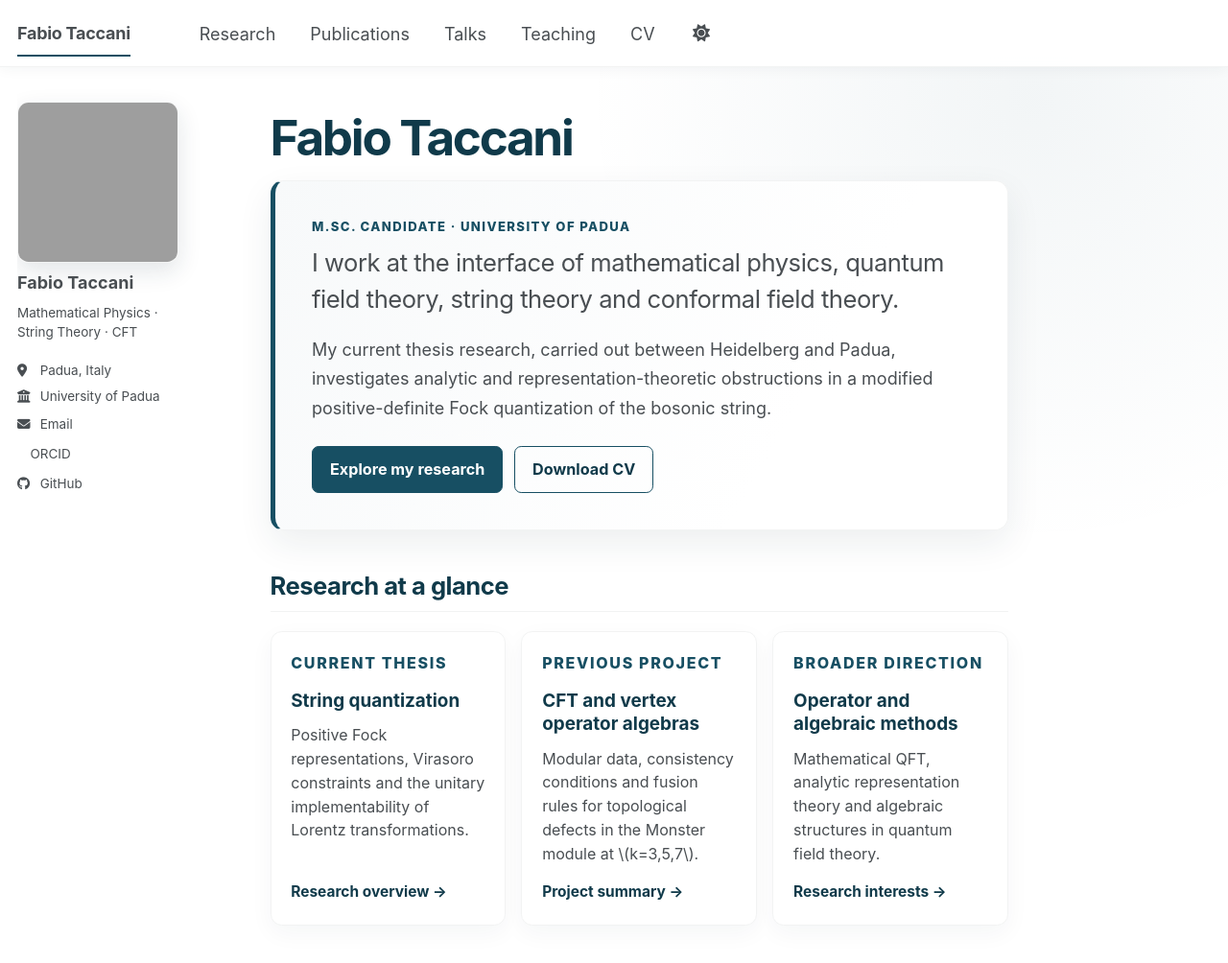
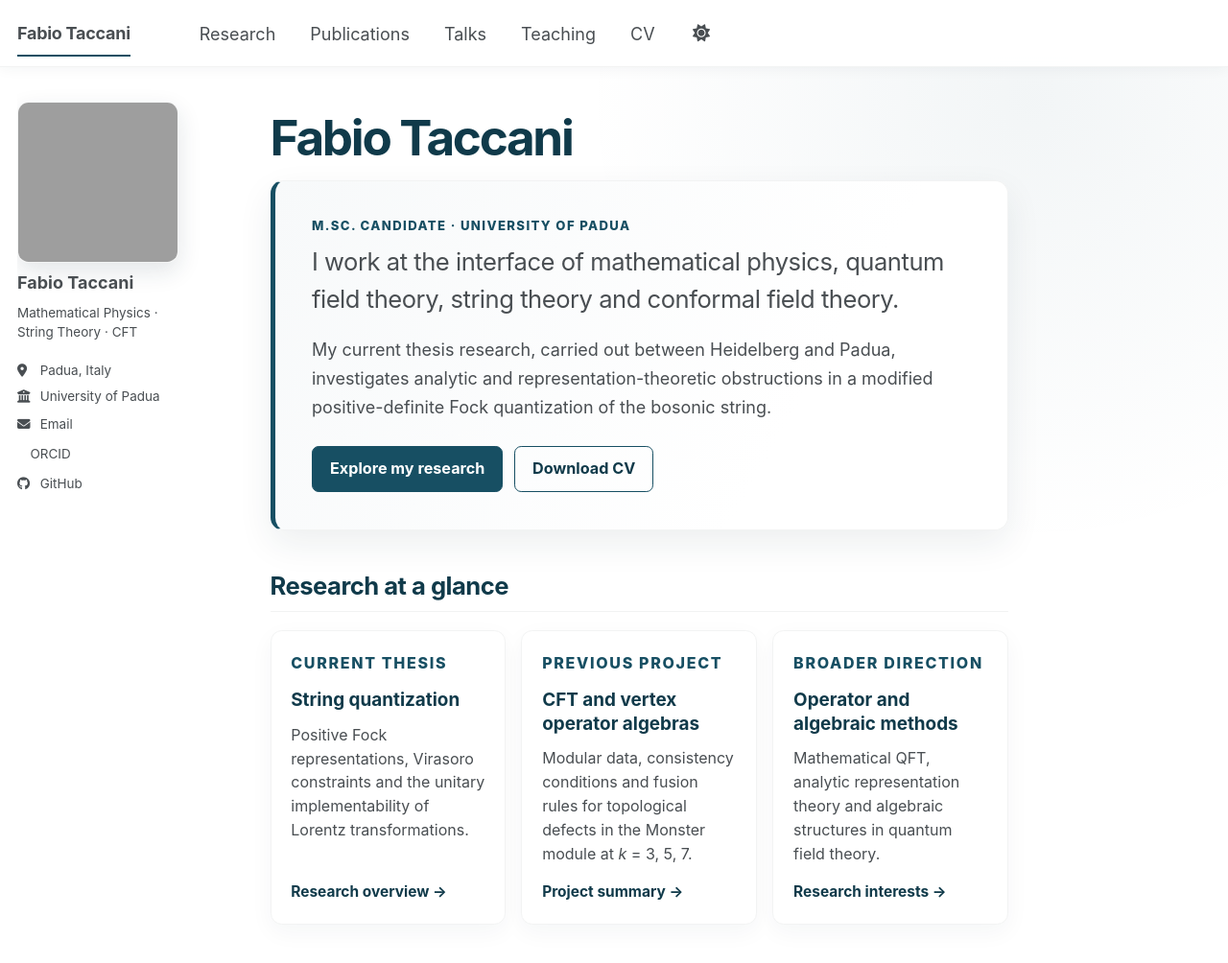
Before and after one commit to FabioTaccani/FabioTaccani.github.io, a Jekyll site: the page built from _pages/about.md, in a window 1280 px wide and 1035 px high. Shown: the top 1004 px of the window at 96% size. Built offline with Jekyll 4.4.1, drawn with Linux system fonts in a browser that asks for light colours; a style sheet for code colours, icons or effects is not loaded.

Commit message:
Use native HTML for homepage mathematics

```diff
--- a/_pages/about.md
+++ b/_pages/about.md
@@ -37,7 +37,7 @@ redirect_from:
   <article class="academic-card">
     <p class="card-kicker">Previous project</p>
     <h3>CFT and vertex operator algebras</h3>
-    <p>Modular data, consistency conditions and fusion rules for topological defects in the Monster module at \(k=3,5,7\).</p>
+    <p>Modular data, consistency conditions and fusion rules for topological defects in the Monster module at <span class="math-inline"><i>k</i> = 3, 5, 7</span>.</p>
     <a class="card-link" href="/research/#conformal-field-theory-and-vertex-operator-algebras">Project summary →</a>
   </article>
   <article class="academic-card">
```
